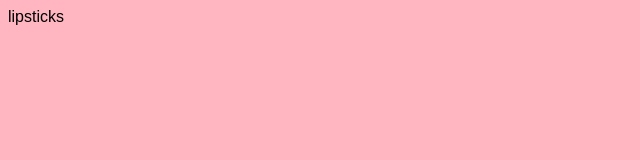
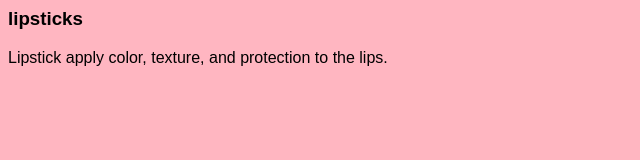
Before and after one commit to 498101725/gitstudy, a plain HTML site: page index.html in a window 1280 px wide. Shown: the whole page, without its empty margins (0-640 px from the left). Drawn offline with Linux system fonts and the light colour scheme.

Commit message:
added functionality

```diff
--- a/index.html
+++ b/index.html
@@ -4,6 +4,7 @@
   </head>
 
   <body style="background-color: lightpink; font-family: fantasy">
-    lipsticks
+    <h3>lipsticks</h3>
+    <p>Lipstick apply color, texture, and protection to the lips.</p>
   </body>
 </html>
```
